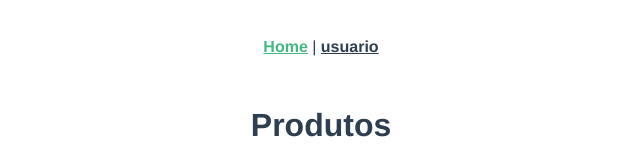
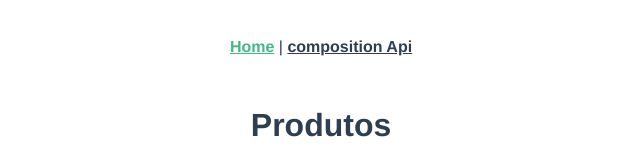
Before and after one commit to Wallacebarros/VUEJS, a Vue app in the folder myapp/: page / in a window 1280 px wide. Shown: the top 160 px of the page, without its empty margins (319-959 px from the left). Built offline with nearby package versions, Linux system fonts and the light colour scheme.

Commit message:
introdução a composition api

```diff
--- a/myapp/src/App.vue
+++ b/myapp/src/App.vue
@@ -1,7 +1,7 @@
 <template>
   <nav>
     <router-link to="/">Home</router-link> |
-    <router-link to="/usuario/10">usuario</router-link>
+    <router-link to="/compositionApi">composition Api</router-link>
   </nav>
   <router-view/>
 </template>
--- a/myapp/src/router/index.js
+++ b/myapp/src/router/index.js
@@ -1,5 +1,6 @@
 import { createRouter, createWebHistory } from 'vue-router'
 import Product from '../components/Product/AppProducts.vue'
+import CompositionApi from '../views/CompositionApiView.vue'
 
 const routes = [
   {
@@ -8,9 +9,9 @@ const routes = [
     component: Product
   },
   {
-    path: '/usuario/:id',
-    name: 'usuario',
-    component: () => import('../views/UsuarioView.vue')
+    path: '/compositionApi',
+    name: 'compositionApi',
+    component: CompositionApi
   }
 ]
 
--- /dev/null
+++ b/myapp/src/views/CompositionApiView.vue
@@ -0,0 +1,14 @@
+<template>
+  {{ name }}
+</template>
+<script>
+  export default {
+    setup() {
+      const name = 'Jhon Jep'
+
+      return {
+        name
+      }
+    }
+  }
+</script>
```
